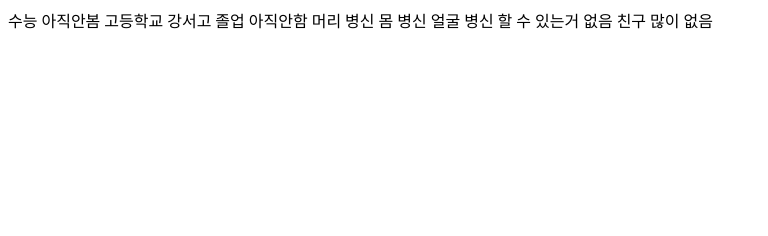
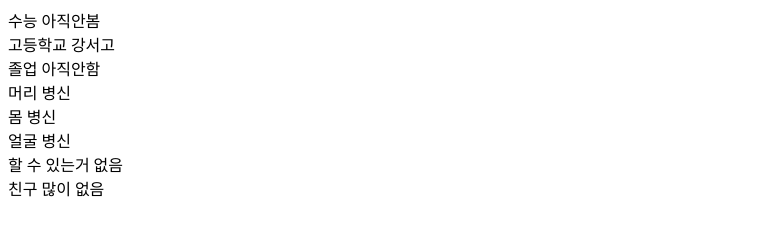
Before and after one commit to gunoo03/gunwoopage, a plain HTML site: page 설명.html in a window 1280 px wide. Shown: the whole page, without its empty margins (0-768 px from the left). Drawn offline with Linux system fonts and the light colour scheme.

Commit message:
Add files via upload

```diff
--- a/설명.html
+++ b/설명.html
@@ -6,13 +6,13 @@
     <title>김건우에 대해</title>
 </head>
 <body>
-    수능 아직안봄
-    고등학교 강서고
-    졸업 아직안함
-    머리 병신
-    몸 병신
-    얼굴 병신
-    할 수 있는거 없음
-    친구 많이 없음
+    수능 아직안봄<br>
+    고등학교 강서고<br>
+    졸업 아직안함<br>
+    머리 병신<br>
+    몸 병신<br>
+    얼굴 병신<br>
+    할 수 있는거 없음<br>
+    친구 많이 없음<br>
 </body>
 </html>
```
